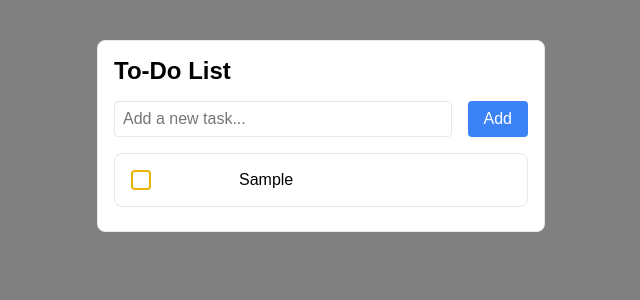
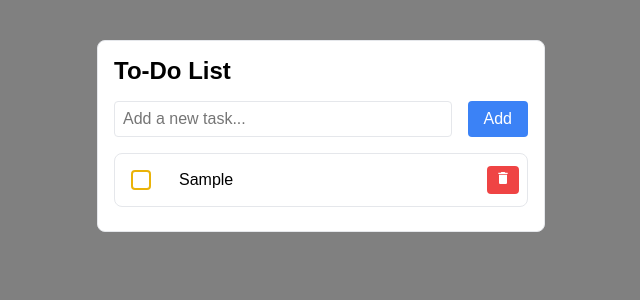
Before and after one commit to brandonngithub/todo-list, a React (Vite) app: page / in a window 1280 px wide. Both pictures are taken after typing "Sample" into the empty fields and a click on the button "Add". Shown: the top 300 px of the page, without its empty margins (319-959 px from the left). Built offline with nearby package versions, Linux system fonts and the light colour scheme.

Commit message:
Implement delete task functionality

```diff
--- a/src/components/List.tsx
+++ b/src/components/List.tsx
@@ -19,6 +19,10 @@ function List() {
     );
   };
 
+  function deleteTask(index: number): void {
+    setTaskItems(taskItems.filter((_, i) => i !== index));
+  };
+
   return (
     <div className={styles.listContainer}>
       <h1 className={styles.heading}>To-Do List</h1>
@@ -31,6 +35,7 @@ function List() {
             key={index}
             index={index}
             taskItem={taskItem}
+            deleteTask={deleteTask}
             toggleDone={toggleDone}
           />
         ))}
--- a/src/components/Task.tsx
+++ b/src/components/Task.tsx
@@ -1,10 +1,12 @@
 import styles from "../styles/Task.module.css";
 import { TaskItemProps } from "../schemas/task-item-props";
+import { MdDelete } from "react-icons/md";
 import { ImCheckmark } from "react-icons/im";
 
 function Task({
   index,
   taskItem,
+  deleteTask,
   toggleDone,
 }: TaskItemProps) {
   return (
@@ -30,6 +32,13 @@ function Task({
       >
         {taskItem.text}
       </span>
+      <button
+        onClick={() => deleteTask(index)}
+        className={`${styles.button} ${styles.deleteButton}`}
+        aria-label="Delete"
+      >
+        <MdDelete />
+      </button>
     </li>
   );
 };
--- a/src/schemas/task-item-props.ts
+++ b/src/schemas/task-item-props.ts
@@ -3,5 +3,6 @@ import { TaskItem } from "./task-item";
 export interface TaskItemProps {
     index: number;
     taskItem: TaskItem;
+    deleteTask: (index: number) => void;
     toggleDone: (index: number) => void;
 }
--- a/src/styles/Task.module.css
+++ b/src/styles/Task.module.css
@@ -51,3 +51,11 @@
     text-decoration: line-through;
     color: gray;
 }
+
+.deleteButton {
+    background-color: #ef4444;
+}
+
+.deleteButton:active {
+    background-color: #b91c1c;
+}
```
